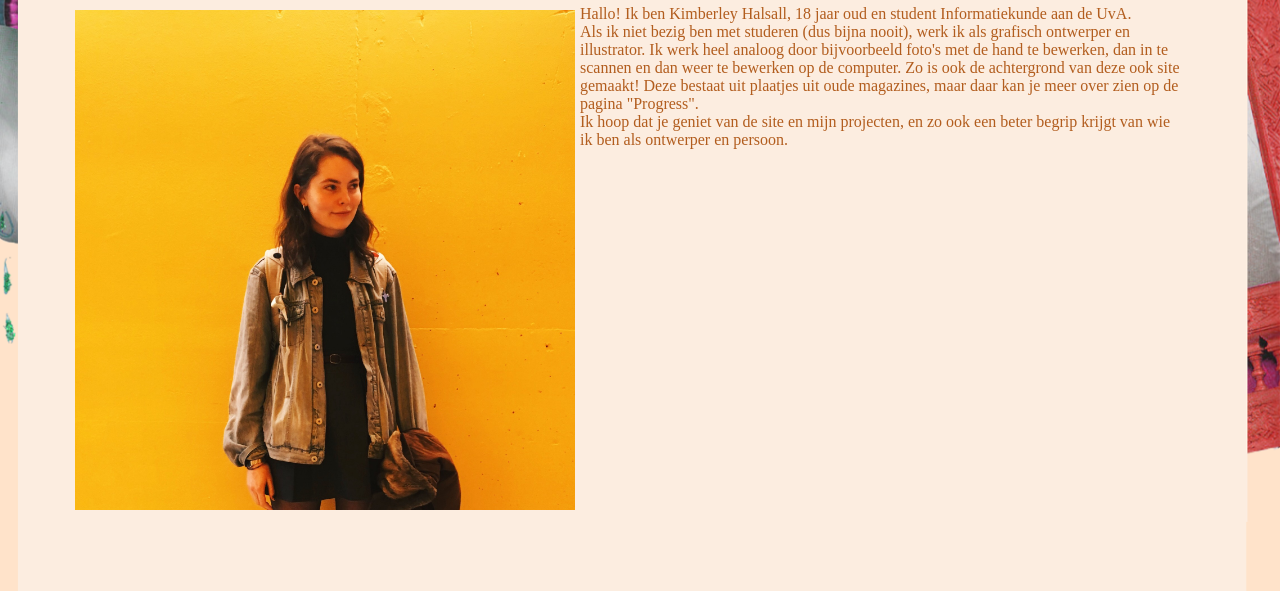
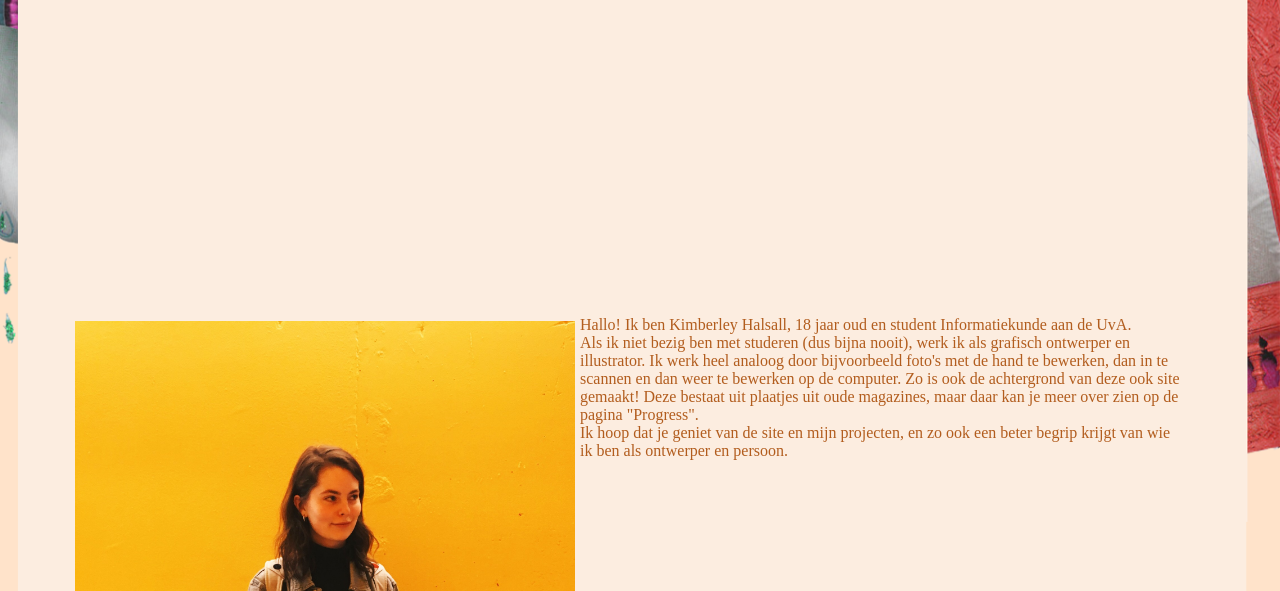
Before and after one commit to 11297611/HelloWorld, a plain HTML site: page about.html in a window 1280 px wide. Shown: the part 209-800 px from the top of the page. Drawn offline with Linux system fonts and the light colour scheme; a web font is replaced by a local one.

Commit message:
Update style.css

```diff
--- a/style.css
+++ b/style.css
@@ -65,6 +65,7 @@ h2 {
 p {
 	margin-left: 70px;
 	margin-right: 100px;
+	margin-top: 327px;
 
 }
 .belang{
```
